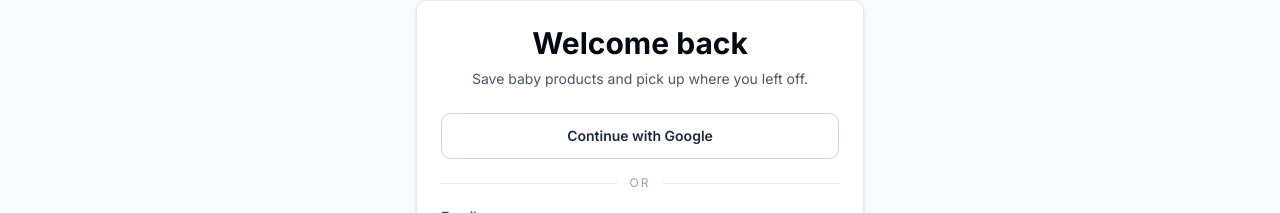
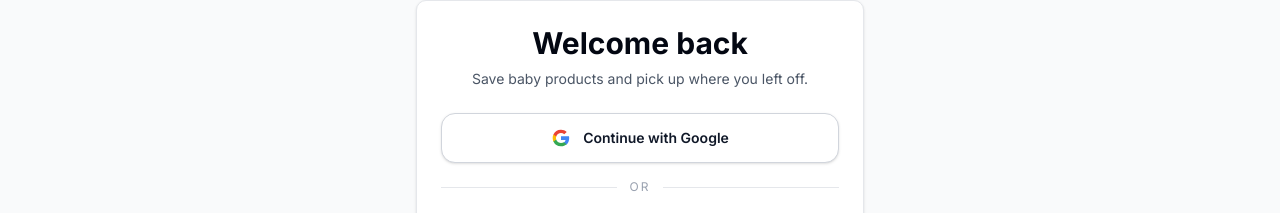
Before and after one commit to MaorSaadia/MishBabyGuide, a Next.js app: page /sign-in in a window 1280 px wide. Shown: the part 113-326 px from the top of the page. Built offline with nearby package versions, Linux system fonts and the light colour scheme; no server answers.

Commit message:
updated the Google auth button

```diff
--- a/components/AuthForm.tsx
+++ b/components/AuthForm.tsx
@@ -13,6 +13,33 @@ type AuthFormProps = {
   mode: "sign-in" | "sign-up";
 };
 
+function GoogleIcon() {
+  return (
+    <svg
+      aria-hidden="true"
+      viewBox="0 0 24 24"
+      className="h-5 w-5"
+    >
+      <path
+        d="M21.805 12.23c0-.79-.071-1.549-.203-2.277H12v4.313h5.488a4.695 4.695 0 0 1-2.035 3.082v2.555h3.293c1.928-1.775 3.059-4.395 3.059-7.673Z"
+        fill="#4285F4"
+      />
+      <path
+        d="M12 22c2.76 0 5.076-.916 6.768-2.482l-3.293-2.555c-.916.614-2.087.977-3.475.977-2.672 0-4.938-1.804-5.747-4.23H2.848v2.635A9.998 9.998 0 0 0 12 22Z"
+        fill="#34A853"
+      />
+      <path
+        d="M6.253 13.71A5.996 5.996 0 0 1 5.931 12c0-.594.102-1.17.322-1.71V7.655H2.848A9.998 9.998 0 0 0 2 12c0 1.614.387 3.142 1.068 4.345l3.185-2.635Z"
+        fill="#FBBC05"
+      />
+      <path
+        d="M12 6.06c1.502 0 2.85.516 3.912 1.529l2.935-2.935C17.07 2.998 14.754 2 12 2a9.998 9.998 0 0 0-9.152 5.655l3.405 2.635C7.062 7.864 9.328 6.06 12 6.06Z"
+        fill="#EA4335"
+      />
+    </svg>
+  );
+}
+
 export default function AuthForm({ mode }: AuthFormProps) {
   const router = useRouter();
   const searchParams = useSearchParams();
@@ -23,7 +50,8 @@ export default function AuthForm({ mode }: AuthFormProps) {
   const [name, setName] = useState("");
   const [newsletter, setNewsletter] = useState(true);
   const [message, setMessage] = useState<string | null>(null);
-  const [isLoading, setIsLoading] = useState(false);
+  const [isSubmittingForm, setIsSubmittingForm] = useState(false);
+  const [isGoogleLoading, setIsGoogleLoading] = useState(false);
 
   async function subscribeToNewsletter() {
     const response = await fetch("/api/newsletter/subscribe", {
@@ -51,7 +79,7 @@ export default function AuthForm({ mode }: AuthFormProps) {
     event: React.FormEvent<HTMLFormElement>,
   ) {
     event.preventDefault();
-    setIsLoading(true);
+    setIsSubmittingForm(true);
     setMessage(null);
 
     try {
@@ -96,12 +124,12 @@ export default function AuthForm({ mode }: AuthFormProps) {
         error instanceof Error ? error.message : "Authentication failed.",
       );
     } finally {
-      setIsLoading(false);
+      setIsSubmittingForm(false);
     }
   }
 
   async function handleGoogleSignIn() {
-    setIsLoading(true);
+    setIsGoogleLoading(true);
     const redirectTo = `${window.location.origin}/auth/callback?next=${encodeURIComponent(next)}`;
     const { error } = await supabase.auth.signInWithOAuth({
       provider: "google",
@@ -112,7 +140,7 @@ export default function AuthForm({ mode }: AuthFormProps) {
 
     if (error) {
       toast.error(error.message);
-      setIsLoading(false);
+      setIsGoogleLoading(false);
     }
   }
 
@@ -132,9 +160,14 @@ export default function AuthForm({ mode }: AuthFormProps) {
       <button
         type="button"
         onClick={handleGoogleSignIn}
-        disabled={isLoading}
-        className="mb-4 inline-flex w-full items-center justify-center rounded-lg border border-gray-300 bg-white px-4 py-3 text-sm font-semibold text-gray-800 transition hover:bg-gray-50 disabled:opacity-60 dark:border-gray-700 dark:bg-gray-950 dark:text-gray-100 dark:hover:bg-gray-800"
+        disabled={isGoogleLoading || isSubmittingForm}
+        className="mb-4 inline-flex w-full items-center justify-center gap-3 rounded-xl border border-gray-300 bg-white px-4 py-3.5 text-sm font-semibold text-gray-900 shadow-sm transition hover:border-gray-400 hover:bg-gray-50 disabled:opacity-60 dark:border-gray-700 dark:bg-gray-950 dark:text-gray-100 dark:hover:border-gray-600 dark:hover:bg-gray-800"
       >
+        {isGoogleLoading ? (
+          <Loader2 className="h-5 w-5 animate-spin" />
+        ) : (
+          <GoogleIcon />
+        )}
         Continue with Google
       </button>
 
@@ -220,10 +253,10 @@ export default function AuthForm({ mode }: AuthFormProps) {
 
         <button
           type="submit"
-          disabled={isLoading}
+          disabled={isSubmittingForm || isGoogleLoading}
           className="inline-flex w-full items-center justify-center gap-2 rounded-lg bg-cyan-600 px-4 py-3 text-sm font-bold text-white transition hover:bg-cyan-700 disabled:opacity-60"
         >
-          {isLoading && <Loader2 className="h-4 w-4 animate-spin" />}
+          {isSubmittingForm && <Loader2 className="h-4 w-4 animate-spin" />}
           {isSignUp ? "Create account" : "Sign in"}
         </button>
       </form>
--- a/components/Navbar.tsx
+++ b/components/Navbar.tsx
@@ -16,6 +16,7 @@ import {
   Package,
   Bookmark,
   LogOut,
+  UserCircle2,
 } from "lucide-react";
 import type { User } from "@supabase/supabase-js";
 import { motion, AnimatePresence } from "framer-motion";
@@ -271,6 +272,26 @@ const Navbar = () => {
               <Search className="w-5 h-5" />
             </button>
 
+            {user ? (
+              <Link
+                href="/saved"
+                className="inline-flex h-9 w-9 items-center justify-center rounded-full border border-cyan-200 text-cyan-700 transition hover:bg-cyan-50 dark:border-cyan-900 dark:text-cyan-300 dark:hover:bg-cyan-950/30"
+                aria-label="Open your profile"
+                title="Saved products"
+              >
+                <UserCircle2 className="h-5 w-5" />
+              </Link>
+            ) : (
+              <Link
+                href="/sign-in"
+                className="inline-flex h-9 w-9 items-center justify-center rounded-full border border-cyan-200 text-cyan-700 transition hover:bg-cyan-50 dark:border-cyan-900 dark:text-cyan-300 dark:hover:bg-cyan-950/30"
+                aria-label="Sign in"
+                title="Sign in"
+              >
+                <UserCircle2 className="h-5 w-5" />
+              </Link>
+            )}
+
             {/* Mobile Menu Button */}
             <button
               onClick={() => {
@@ -387,15 +408,7 @@ const Navbar = () => {
                         Sign out
                       </button>
                     </>
-                  ) : (
-                    <Link
-                      href="/sign-in"
-                      onClick={() => setIsMobileMenuOpen(false)}
-                      className="block p-2 font-medium text-gray-700 dark:text-gray-200 hover:text-cyan-600 dark:hover:text-cyan-400"
-                    >
-                      Sign in
-                    </Link>
-                  )}
+                  ) : null}
                   {/* <div className="mt-3 rounded-lg bg-gray-50 dark:bg-gray-800 px-3 py-3">
                     <div className="flex items-center justify-between">
                       <span className="text-sm font-medium text-gray-700 dark:text-gray-200">
```
